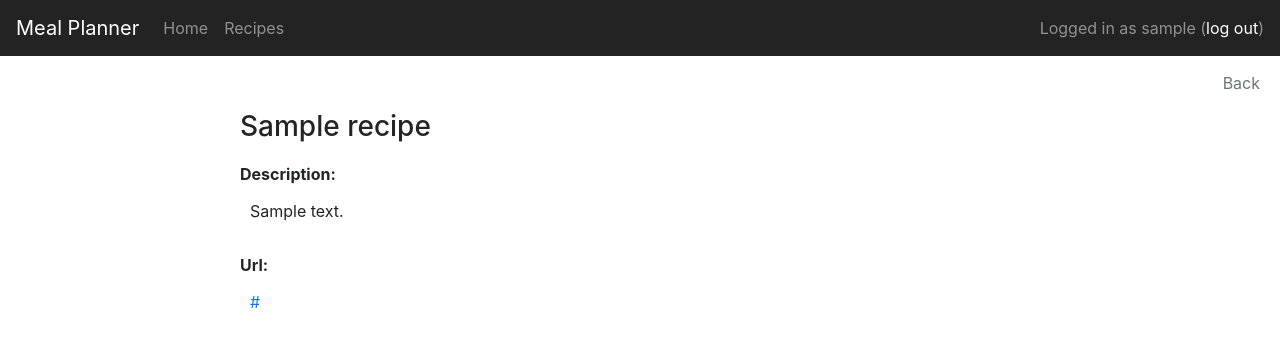
After one commit to khaettig/meals, a Django app: page /recipes/1/ in a window 1280 px wide. The commit adds this page. Shown: the top 347 px of the page. Run offline with Django 4.2, Linux system fonts and the light colour scheme; a user stored in the database is signed in; tables that the repository leaves empty hold one stand-in row (values such as "Sample post"); some libraries are stand-ins or nearby versions.

Commit message:
Implement recipe view

```diff
--- a/core/static/core/css/root.css
+++ b/core/static/core/css/root.css
@@ -51,7 +51,8 @@ form.one-column {
   flex-direction: column;
 }
 
-form.one-column label {
+form.one-column label,
+.detail.one-column label {
   font-weight: bold;
 
   margin-top: 10px;
@@ -59,6 +60,10 @@ form.one-column label {
 
 form.one-column button {
   margin-top: 20px;
+}
+
+.detail.one-column > div {
+  margin: 5px 10px 20px;
 }
 
 .login {
--- /dev/null
+++ b/recipes/templates/recipes/recipe.html
@@ -0,0 +1,32 @@
+{% extends "core/with_navbar.html" %}
+
+{% block title %}{{ recipe.name }}{% endblock %}
+
+{% block content %}
+<div class="content-block">
+  <div class="content-options">
+    <div>
+      <a class="with-icon text-secondary" href="{% url "recipes:recipes" %}">Back</a>
+    </div>
+  </div>
+</div>
+<div class="content-block">
+  <div class="content-filler"></div>
+  <div class="content-main one-column detail">
+    <h3>{{ recipe.name }}</h3>
+    <label>Description:</label>
+    <div class="description">
+      {% if recipe.description %}
+        {{ recipe.description }}
+      {% else %}
+        No description
+      {% endif %}
+    </div>
+    <label>Url:</label>
+    <div class="url">
+      <a href="{{ recipe.url }}" target="_blank" rel="noopener noreferrer">{{ recipe.url }}</a>
+    </div>
+  </div>
+  <div class="content-filler"></div>
+</div>
+{% endblock %}
--- a/recipes/urls.py
+++ b/recipes/urls.py
@@ -6,5 +6,6 @@ app_name = "recipes"
 
 urlpatterns = [
     path("", views.RecipesView.as_view(), name="recipes"),
-    path("add_recipe/", views.AddRecipeView.as_view(), name="add_recipe"),
+    path("<int:recipe_id>/", views.RecipeView.as_view(), name="recipe"),
+    path("add/", views.AddRecipeView.as_view(), name="add_recipe"),
 ]
--- a/recipes/views.py
+++ b/recipes/views.py
@@ -1,6 +1,6 @@
 from django.contrib import messages
 from django.contrib.auth.mixins import LoginRequiredMixin
-from django.shortcuts import redirect, render
+from django.shortcuts import get_object_or_404, redirect, render
 from django.views.generic import View
 
 from recipes.forms import AddRecipeForm
@@ -14,6 +14,15 @@ class RecipesView(LoginRequiredMixin, View):
             request,
             "recipes/recipes.html",
             context={"recipes": Recipe.objects.all()},
+        )
+
+
+class RecipeView(LoginRequiredMixin, View):
+    def get(self, request, recipe_id):
+        return render(
+            request,
+            "recipes/recipe.html",
+            context={"recipe": get_object_or_404(Recipe, id=recipe_id)},
         )
 
 
```
Also changed, not shown: recipes/templates/recipes/add_recipe.html (+6 -1 lines), recipes/templates/recipes/recipes.html (+4 -3 lines), tests/functional/pages/__init__.py (+1 -0 lines), tests/functional/pages/add_recipe_page.py (+1 -1 lines), tests/functional/pages/page.py (+2 -2 lines), tests/functional/pages/recipe_page.py (added, +15 -0 lines), tests/functional/pages/recipes_page.py (+9 -0 lines), tests/functional/test_add_recipe.py (+16 -4 lines), tests/functional/utils/functional_test.py (+4 -2 lines), tests/functional/utils/table.py (added, +11 -0 lines).
